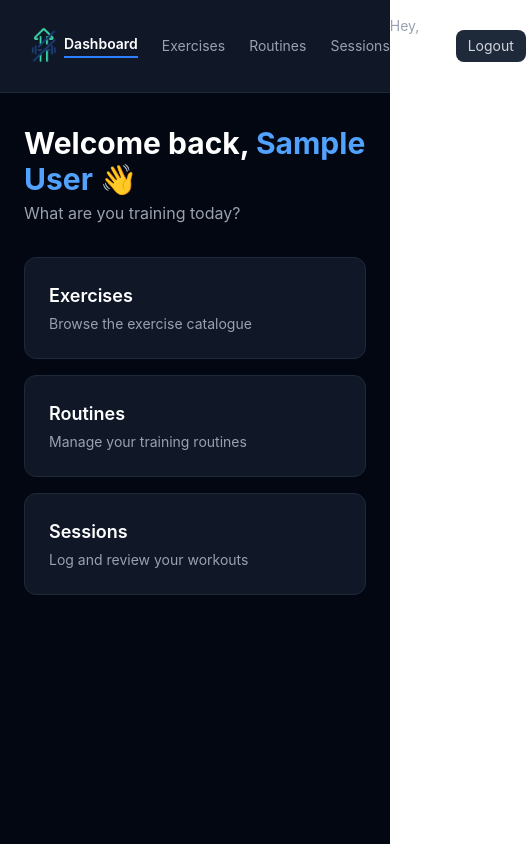
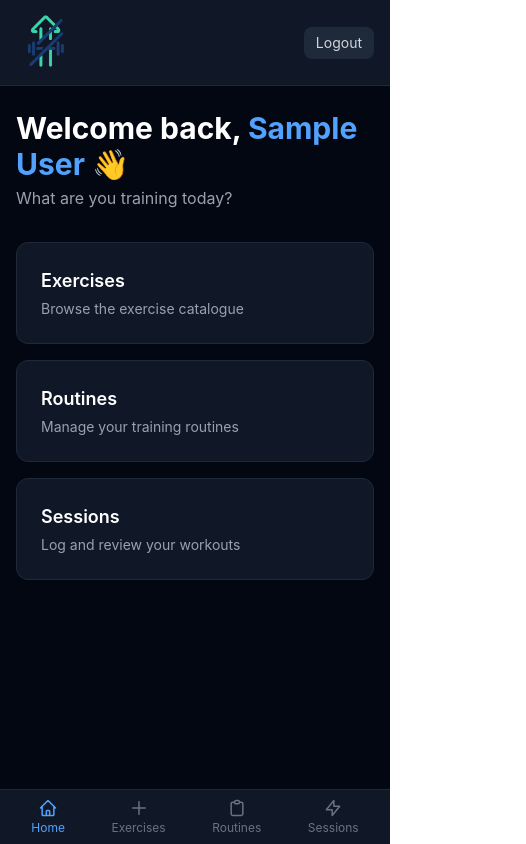
Before and after one commit to prospi-dev/FitTrack, a React (Vite) app in the folder Frontend/FitTrack/: page /dashboard in a window 390 px wide. Shown: the whole page, 526 px wide, since content can reach past the window. Built offline with nearby package versions, Linux system fonts and the light colour scheme; sample sign-in values are in the browser's storage.

Commit message:
changed to mobile-first mindset

```diff
--- a/Frontend/FitTrack/src/components/Layout.jsx
+++ b/Frontend/FitTrack/src/components/Layout.jsx
@@ -1,12 +1,10 @@
-import Navbar from './NavBar';
+import Navbar from './Navbar'
 
-// Wraps all protected pages — adds the navbar on top
-// and a consistent page container below it.
 export default function Layout({ children }) {
   return (
     <div className="min-h-screen bg-gray-950 text-white">
       <Navbar />
-      <main className="max-w-5xl mx-auto px-6 py-8">
+      <main className="max-w-5xl mx-auto px-4 py-6 pb-24 md:pb-8 md:px-6">
         {children}
       </main>
     </div>
--- a/Frontend/FitTrack/src/components/Navbar.jsx
+++ b/Frontend/FitTrack/src/components/Navbar.jsx
@@ -1,6 +1,7 @@
 import { NavLink, useNavigate } from 'react-router-dom'
 import { useAuth } from '../context/AuthContext'
 import logo from '../assets/logos/logo.png'
+
 export default function Navbar() {
   const { user, logout } = useAuth()
   const navigate = useNavigate()
@@ -10,17 +11,32 @@ export default function Navbar() {
     navigate('/login')
   }
 
+  // Desktop top nav links
   const linkClass = ({ isActive }) =>
     isActive
       ? 'text-white font-semibold border-b-2 border-blue-500 pb-0.5'
       : 'text-gray-400 hover:text-white transition'
 
+  // Mobile bottom tab links
+  const tabClass = ({ isActive }) =>
+    `flex flex-col items-center gap-0.5 text-xs transition ${
+      isActive ? 'text-blue-400' : 'text-gray-500'
+    }`
+
   return (
-        <nav className="bg-gray-900 border-b border-gray-800 px-6 py-4 flex items-center justify-between">
+    <>
+      {/* ── DESKTOP TOP NAV (hidden on mobile) ── */}
+      <nav className="hidden md:flex bg-gray-900 border-b border-gray-800 px-6 py-4 items-center justify-between">
         {/* Logo */}
-            <img src={logo} alt="FitTrack Logo" className="w-10 md:w-35 lg:w-15" onClick={() => navigate('/dashboard')} />
+        <img
+          src={logo}
+          alt="FitTrack Logo"
+          className="w-15 cursor-pointer"
+          onClick={() => navigate('/dashboard')}
+        />
+
         {/* Nav links */}
-            <div className="flex items-center gap-6 text-sm">
+        <div className="flex items-center gap-6 text-base">
           <NavLink to="/dashboard" className={linkClass}>Dashboard</NavLink>
           <NavLink to="/exercises" className={linkClass}>Exercises</NavLink>
           <NavLink to="/routines" className={linkClass}>Routines</NavLink>
@@ -29,16 +45,64 @@ export default function Navbar() {
 
         {/* User + logout */}
         <div className="flex items-center gap-4">
-                <span className="text-gray-400 text-sm">
+          <span className="text-gray-400 text-base">
             Hey, <span className="text-white font-medium">{user?.name}</span>
           </span>
           <button
             onClick={handleLogout}
-                    className="text-sm bg-gray-800 hover:bg-gray-700 text-gray-300 hover:text-white px-3 py-1.5 rounded-lg transition"
+            className="text-sm bg-gray-800 hover:bg-gray-700 text-gray-300 hover:text-white px-3 py-1.5 rounded-lg transition cursor-pointer"
           >
             Logout
           </button>
         </div>
       </nav>
+
+      {/* ── MOBILE TOP BAR (logo + logout, visible on mobile only) ── */}
+      <div className="flex md:hidden bg-gray-900 border-b border-gray-800 px-4 py-3 items-center justify-between">
+        <img
+          src={logo}
+          alt="FitTrack Logo"
+          className="w-15 cursor-pointer"
+          onClick={() => navigate('/dashboard')}
+        />
+        <button
+          onClick={handleLogout}
+          className="text-sm bg-gray-800 text-gray-300 px-3 py-1.5 rounded-lg cursor-pointer hover:bg-gray-700 hover:text-white transition"
+        >
+          Logout
+        </button>
+      </div>
+
+      {/* ── MOBILE BOTTOM TAB BAR ── */}
+      <nav className="fixed bottom-0 left-0 right-0 z-50 md:hidden bg-gray-900 border-t border-gray-800 px-2 py-2 flex justify-around">
+        <NavLink to="/dashboard" className={tabClass}>
+          <svg className="w-5 h-5" fill="none" stroke="currentColor" strokeWidth={1.8} viewBox="0 0 24 24">
+            <path strokeLinecap="round" strokeLinejoin="round" d="M3 12l2-2m0 0l7-7 7 7M5 10v10a1 1 0 001 1h3m10-11l2 2m-2-2v10a1 1 0 01-1 1h-3m-6 0a1 1 0 001-1v-4a1 1 0 011-1h2a1 1 0 011 1v4a1 1 0 001 1m-6 0h6" />
+          </svg>
+          <span>Home</span>
+        </NavLink>
+
+        <NavLink to="/exercises" className={tabClass}>
+          <svg className="w-5 h-5" fill="none" stroke="currentColor" strokeWidth={1.8} viewBox="0 0 24 24">
+            <path strokeLinecap="round" strokeLinejoin="round" d="M4.5 12h15m-7.5-7.5v15" />
+          </svg>
+          <span>Exercises</span>
+        </NavLink>
+
+        <NavLink to="/routines" className={tabClass}>
+          <svg className="w-5 h-5" fill="none" stroke="currentColor" strokeWidth={1.8} viewBox="0 0 24 24">
+            <path strokeLinecap="round" strokeLinejoin="round" d="M9 5H7a2 2 0 00-2 2v12a2 2 0 002 2h10a2 2 0 002-2V7a2 2 0 00-2-2h-2M9 5a2 2 0 002 2h2a2 2 0 002-2M9 5a2 2 0 012-2h2a2 2 0 012 2" />
+          </svg>
+          <span>Routines</span>
+        </NavLink>
+
+        <NavLink to="/sessions" className={tabClass}>
+          <svg className="w-5 h-5" fill="none" stroke="currentColor" strokeWidth={1.8} viewBox="0 0 24 24">
+            <path strokeLinecap="round" strokeLinejoin="round" d="M13 10V3L4 14h7v7l9-11h-7z" />
+          </svg>
+          <span>Sessions</span>
+        </NavLink>
+      </nav>
+    </>
   )
 }
```
Lines whose indentation alone changed are shown as unchanged.
